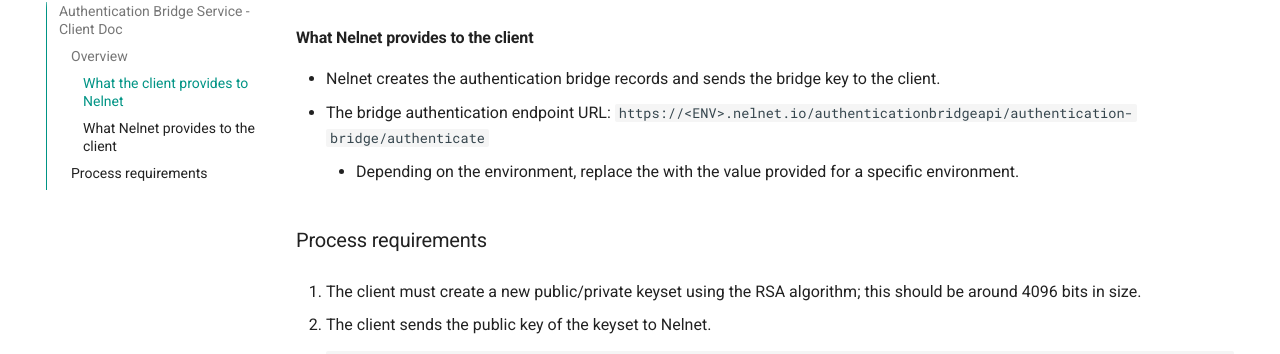
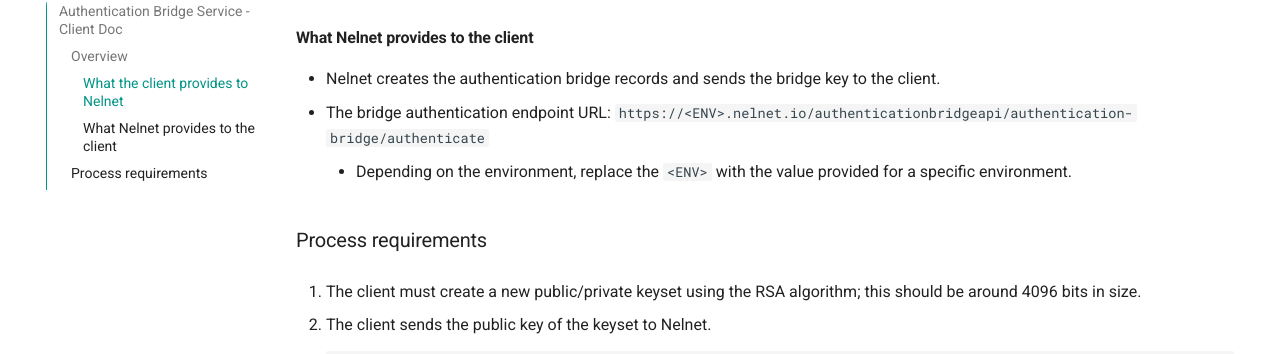
Before and after one commit to medinast21/medina-portfolio, an MkDocs documentation site: the page built from docs/AuthBridgeService.md, in a window 1280 px wide and 900 px high, scrolled down 563 px. Shown: the part 97-451 px from the top of the window. Built offline with MkDocs 1.6.1 and Material for MkDocs 9.7.7, drawn with Linux system fonts in a browser that asks for light colours.

Commit message:
Update AuthBridgeService.md
"<ENV>" was missing due to tag element. Added code block tags.

```diff
--- a/docs/AuthBridgeService.md
+++ b/docs/AuthBridgeService.md
@@ -19,7 +19,7 @@ from the client's IT department).
 #### What Nelnet provides to the client
 * Nelnet creates the authentication bridge records and sends the bridge key to the client.
 * The bridge authentication endpoint URL: `https://<ENV>.nelnet.io/authenticationbridgeapi/authentication-bridge/authenticate`
-    * Depending on the environment, replace the <ENV> with the value provided for a specific environment.
+    * Depending on the environment, replace the `<ENV>` with the value provided for a specific environment.
 
 ### Process requirements
 1. The client must create a new public/private keyset using the RSA algorithm; this should be around 4096 bits in size.
```
